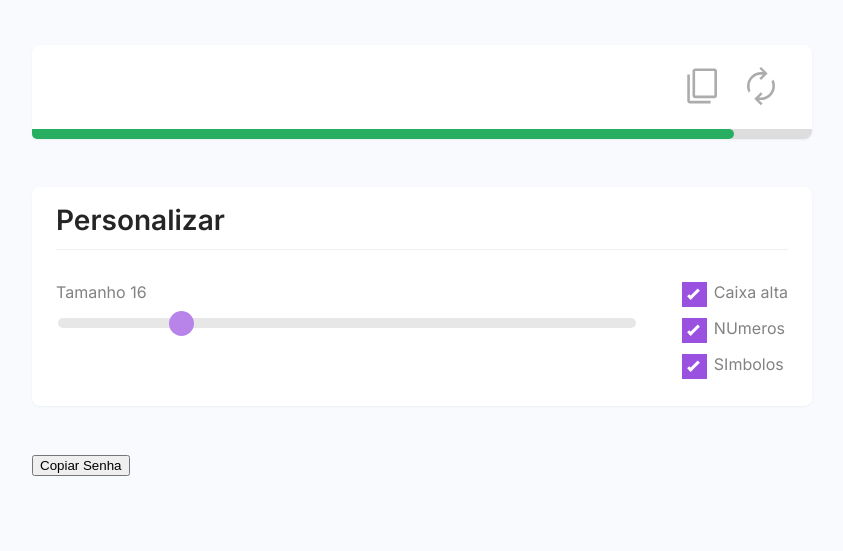
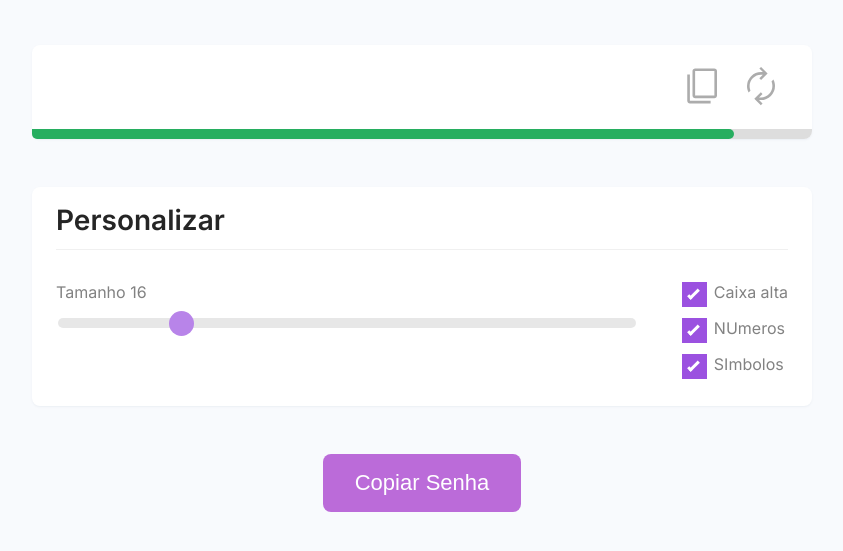
Before and after one commit to GuilhermeCastillo/gerador_senhas, a plain HTML site: page index.html in a window 1280 px wide. Shown: the part 87-638 px from the top of the page, without its empty margins (218-1061 px from the left). Drawn offline with Linux system fonts and the light colour scheme.

Commit message:
formatando botao copiar

```diff
--- a/index.html
+++ b/index.html
@@ -91,7 +91,7 @@
         </div>
       </section>
 
-      <button id="copy-2">Copiar Senha</button>
+      <div class="submit"><button id="copy-2">Copiar Senha</button></div>
     </main>
 
     <script>
--- a/style.css
+++ b/style.css
@@ -186,3 +186,22 @@ main {
 .checkbox-container input:checked ~ .checkmark:after {
   display: block;
 }
+
+.submit {
+  text-align: center;
+}
+
+.submit button {
+  background-color: #bb6bd9;
+  color: #fff;
+  font-size: 1.375rem;
+  border: none;
+  border-radius: 8px;
+  cursor: pointer;
+  padding: 1rem 2rem;
+  transition: all 0.2s;
+}
+
+.submit button:hover {
+  background-color: #9b51e0;
+}
```
